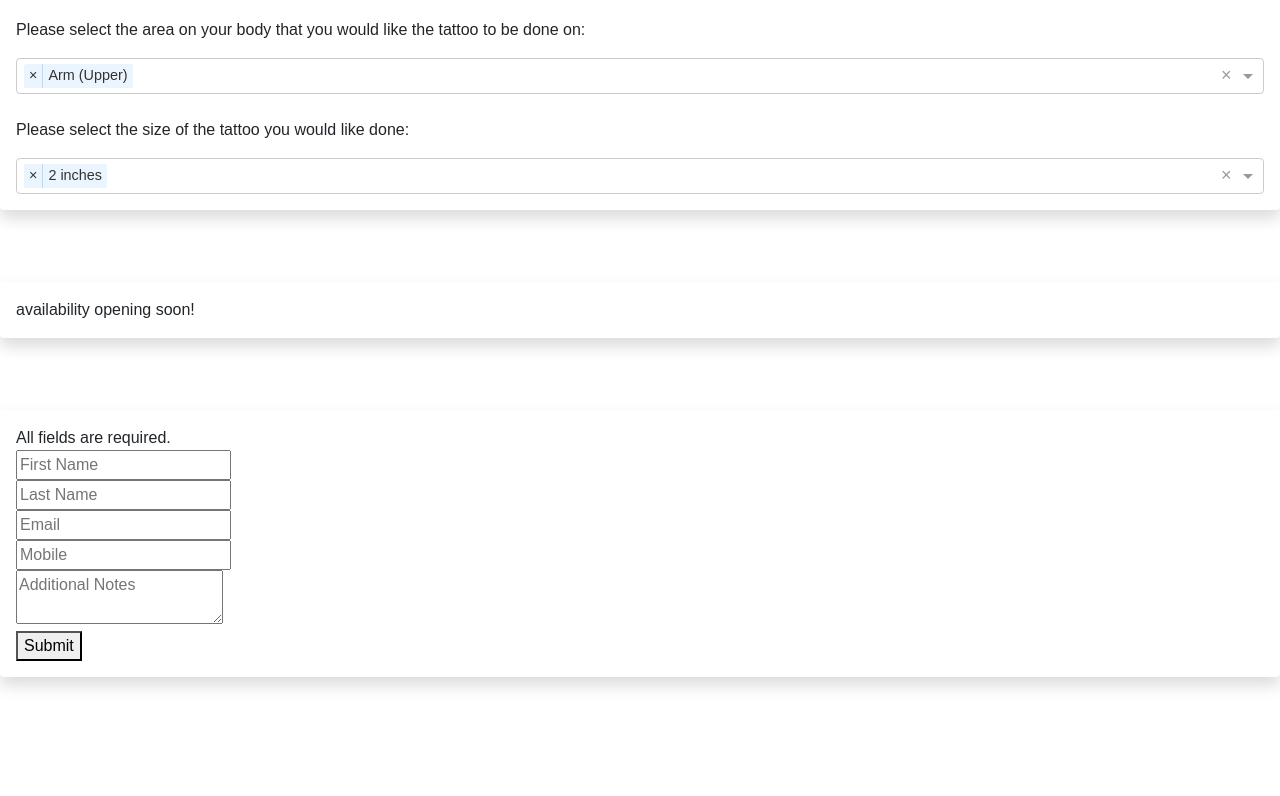
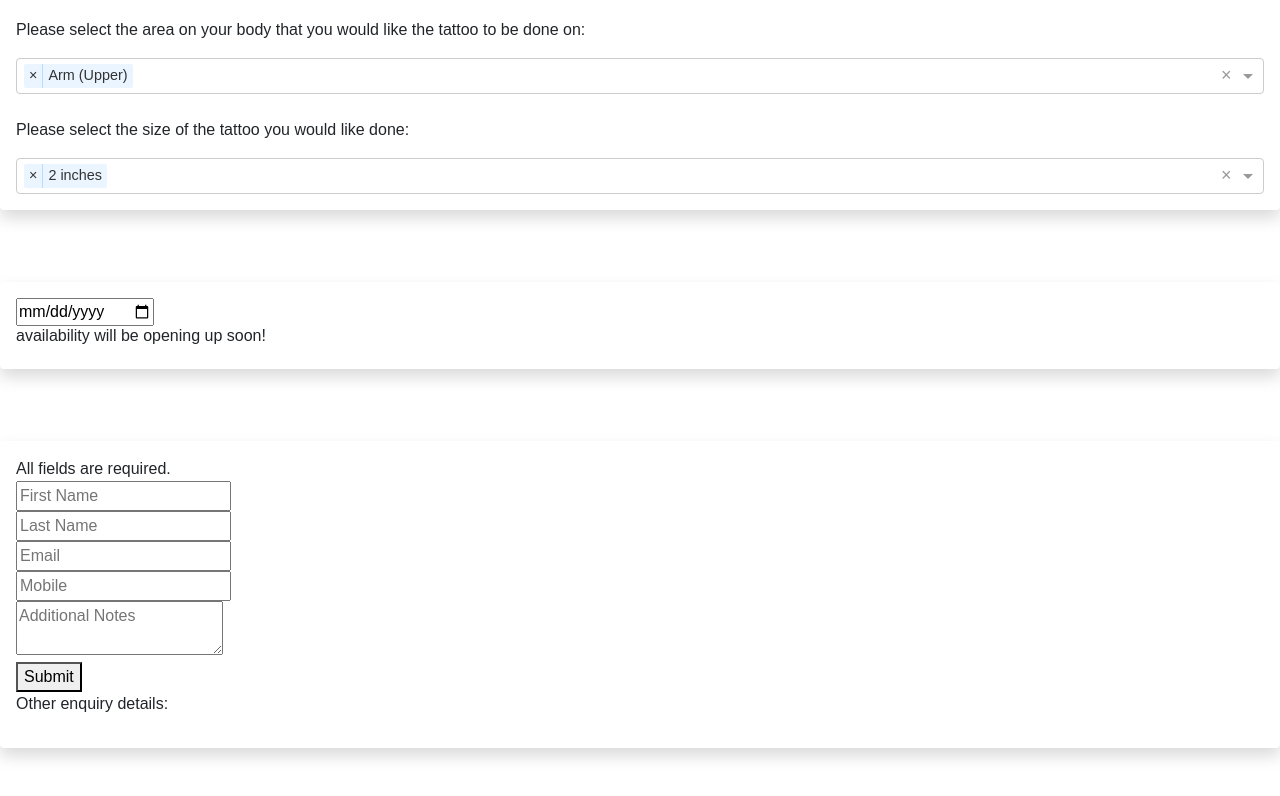
Before and after one commit to d-atienza/angular-tattoo-booking, an Angular app: page / in a window 1280 px wide. Shown: the part 1124-1920 px from the top of the page. Before the commit the page ends 1849 px from the top, so only its background shows below. Built offline with nearby package versions, Linux system fonts and the light colour scheme.

Commit message:
calendar component added

```diff
--- a/src/app/app.component.html
+++ b/src/app/app.component.html
@@ -48,7 +48,7 @@
   <br/>
   <div class="shadow p-3 mb-5 bg-body rounded">
     <section id="Booking">
-      availability opening soon!
+      <app-calendar-details></app-calendar-details>
     </section>
   </div>
 
--- a/src/app/app.component.ts
+++ b/src/app/app.component.ts
@@ -3,10 +3,11 @@ import { TattooGalleryComponent } from './tattoo-gallery/tattoo-gallery.componen
 import { TattooDesignOptions } from './tattoo-gallery';
 import { TattooDetailsComponent } from './tattoo-details/tattoo-details.component';
 import { FormDetailsComponent } from './form-details/form-details.component';
+import { CalendarDetailsComponent } from './calendar-details/calendar-details.component';
 
 @Component({
   selector: 'app-root',
-  imports: [TattooGalleryComponent, FormDetailsComponent, TattooDetailsComponent],
+  imports: [TattooGalleryComponent, FormDetailsComponent, TattooDetailsComponent, CalendarDetailsComponent],
   templateUrl: './app.component.html',
   styleUrl: './app.component.css'
 })
--- /dev/null
+++ b/src/app/calendar-details.ts
@@ -0,0 +1,4 @@
+export interface CalendarDetails {
+  calendar: string;
+  calendarDateSelected: string;
+}
--- a/src/app/calendar-details/calendar-details.component.html
+++ b/src/app/calendar-details/calendar-details.component.html
@@ -1 +1,2 @@
-<p>calendar-details works!</p>
+<input type="date" placeholder="calendar" step="7" value="2025-09-07" min="yyyy/mm/dd" (click)="dateSelected()" [(ngModel)]="calendar.calendar">
+<h6>availability will be opening up soon!</h6>
--- a/src/app/calendar-details/calendar-details.component.ts
+++ b/src/app/calendar-details/calendar-details.component.ts
@@ -1,11 +1,25 @@
 import { Component } from '@angular/core';
+import { FormsModule } from '@angular/forms';
+import { CalendarDetails } from '../calendar-details';
 
 @Component({
   selector: 'app-calendar-details',
-  imports: [],
+  imports: [FormsModule],
   templateUrl: './calendar-details.component.html',
   styleUrl: './calendar-details.component.css'
 })
 export class CalendarDetailsComponent {
 
+  calendar : CalendarDetails = {
+    calendar: '',
+    calendarDateSelected: '',
+  }
+
+  dateSelected() {
+    let dateParsed = String(this.calendar.calendar);
+    if (dateParsed !== '') {
+      console.log(dateParsed)
+    }
+  }
+
 }
--- a/src/app/form-details/form-details.component.html
+++ b/src/app/form-details/form-details.component.html
@@ -10,5 +10,10 @@
   <br/>
   <textarea placeholder="Additional Notes" [(ngModel)]="form.additionalNotes" [ngModelOptions]="{standalone: true}"></textarea>
   <br/>
-  <button type="button" (click)="send()">Submit</button>
+  <button type="button" (click)="submit()">Submit</button>
   </form>
+
+  <section>
+    <p>Other enquiry details:</p>
+
+  </section>
--- a/src/app/form-details/form-details.component.ts
+++ b/src/app/form-details/form-details.component.ts
@@ -10,8 +10,6 @@ interface ContactForm {
   additionalNotes: string,
 }
 
-
-
 @Component({
   selector: 'app-form-details',
   imports: [FormsModule],
@@ -21,6 +19,7 @@ interface ContactForm {
 
 export class FormDetailsComponent {
 
+  // contact details
   form : ContactForm = {
     firstName: '',
     lastName: '',
@@ -29,9 +28,8 @@ export class FormDetailsComponent {
     additionalNotes: '',
   }
 
-  send() {
+  submit() {
     console.log(this.form)
-
 
     emailjs.send('service_zm2klxz', 'template_mv5bhni', {...this.form}, {publicKey: '2RTRStL7xKPYzKNMx'})
       .then(
@@ -45,5 +43,4 @@ export class FormDetailsComponent {
           console.log('Failed :(', (error as EmailJSResponseStatus).text);
         },)
   }
-
 }
```
